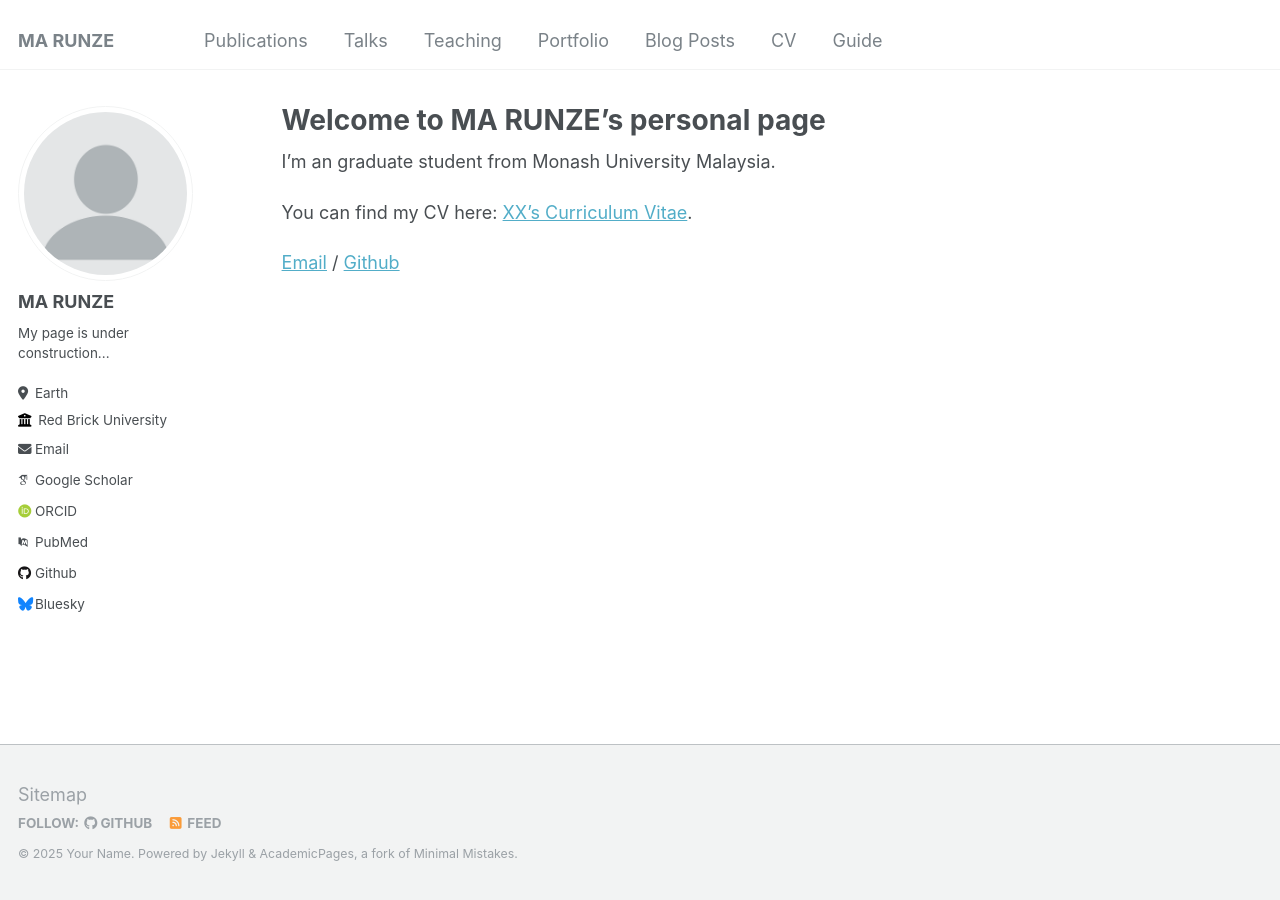
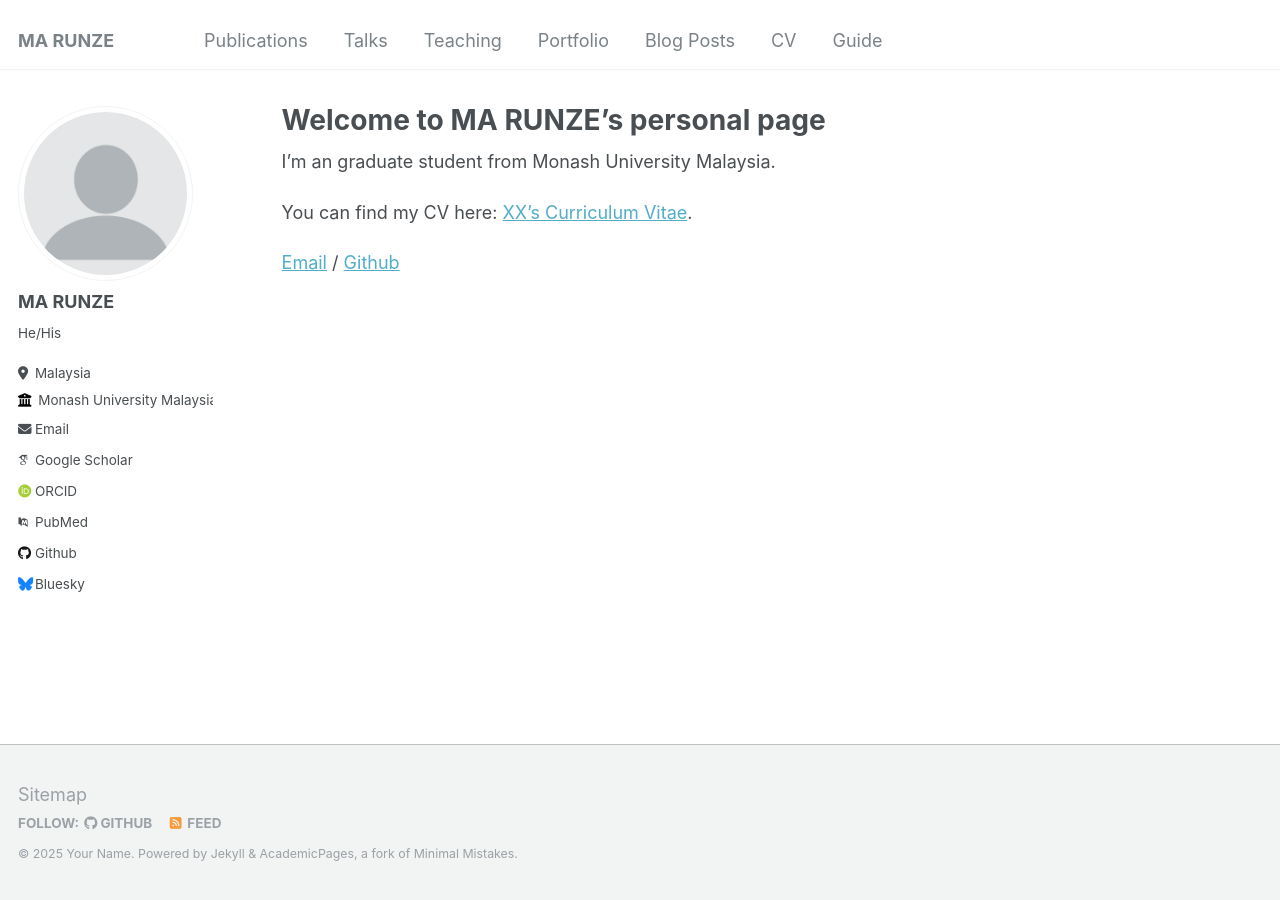
Before and after one commit to Kha1edze/Kha1edze.github.io, a Jekyll site: the page built from _pages/about.md, in a window 1280 px wide. Built offline with Jekyll 4.4.1, drawn with Linux system fonts in a browser that asks for light colours; some web fonts are replaced.

Commit message:
Update _config.yml

```diff
--- a/_config.yml
+++ b/_config.yml
@@ -23,16 +23,16 @@ author:
   # Biographic information
   avatar           : "profile.png"
   name             : "MA RUNZE"
-  pronouns         : # example: "she/her"
-  bio              : "My page is under construction..."
-  location         : "Earth"
-  employer         : "Red Brick University"
+  pronouns         : "He/His"
+  bio              : ""
+  location         : "Malaysia"
+  employer         : "Monash University Malaysia"
   uri              : # URL
-  email            : "none@example.org"
+  email            : "amazingrzm@gmail.com"
 
   # Academic websites
   arxiv            : # URL - Update with the correct link to your profile
-  googlescholar    : "https://scholar.google.com/citations?user=PS_CX0AAAAAJ"
+  googlescholar    : "https://scholar.google.com/citations?user=BwXiomYAAAAJ&hl=en"
   impactstory      : # URL
   orcid            : "http://orcid.org/yourorcidurl"
   semantic         : # URL
```
